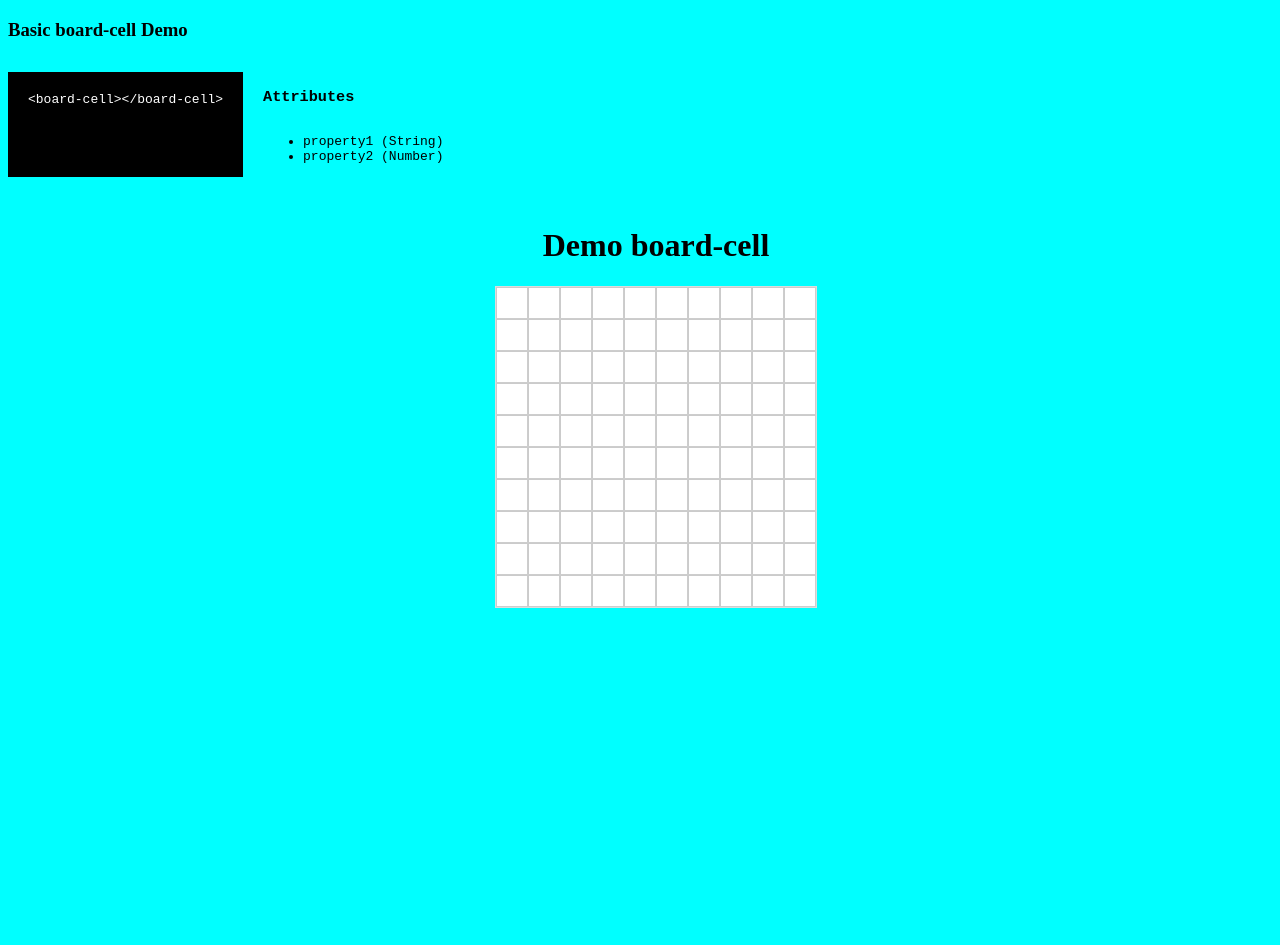
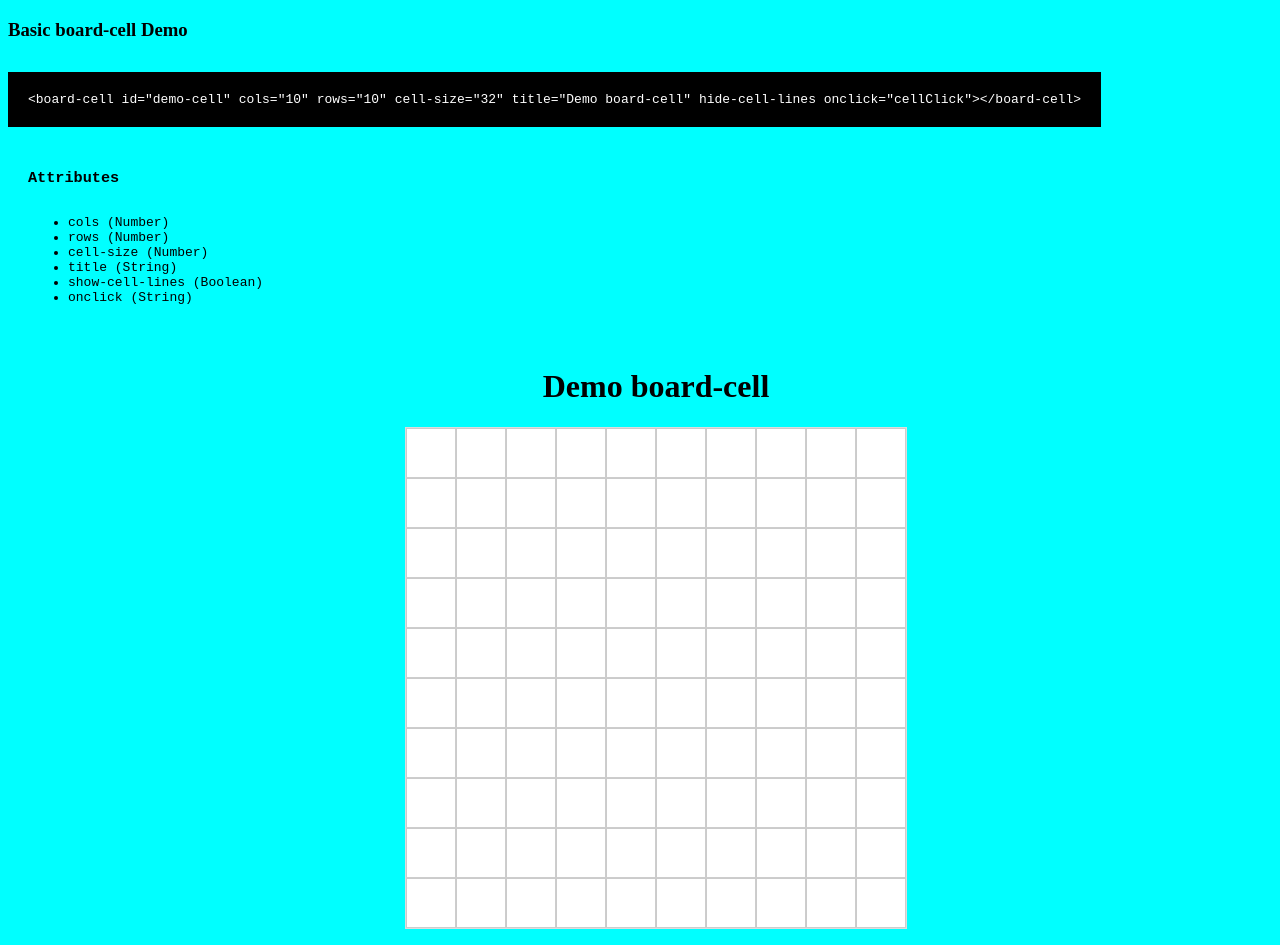
Before and after one commit to manufosela/board-cell, a website with bundled scripts: page demo/index.html in a window 1280 px wide. Before the commit the page ends 800 px from the top, so only its background shows below. Built offline with nearby package versions, Linux system fonts and the light colour scheme.

Commit message:
improve documentation demo

```diff
--- a/demo/index.html
+++ b/demo/index.html
@@ -40,14 +40,24 @@
       <div class="blocks">
         <pre class="block code">
           <code>
-            &lt;board-cell&gt;&lt;/board-cell&gt;
+            &lt;board-cell id="demo-cell"
+            cols="10"
+            rows="10"
+            cell-size="32"
+            title="Demo board-cell"
+            hide-cell-lines
+            onclick="cellClick"&gt;&lt;/board-cell&gt;
           </code>
         </pre>
         <pre class="block attributes">
           <h3>Attributes</h3>
           <ul>
-            <li>property1 (String)</li>
-            <li>property2 (Number)</li>
+            <li>cols (Number)</li>
+            <li>rows (Number)</li>
+            <li>cell-size (Number)</li>
+            <li>title (String)</li>
+            <li>show-cell-lines (Boolean)</li>
+            <li>onclick (String)</li>
           </ul>
         </pre>
       </div>
@@ -56,9 +66,8 @@
         id="demo-cell"
         cols="10"
         rows="10"
-        cell-size="32"
+        cell-size="50"
         title="Demo board-cell"
-        show-cell-lines="false"
         onclick="cellClick"
       >
       </board-cell>
```
